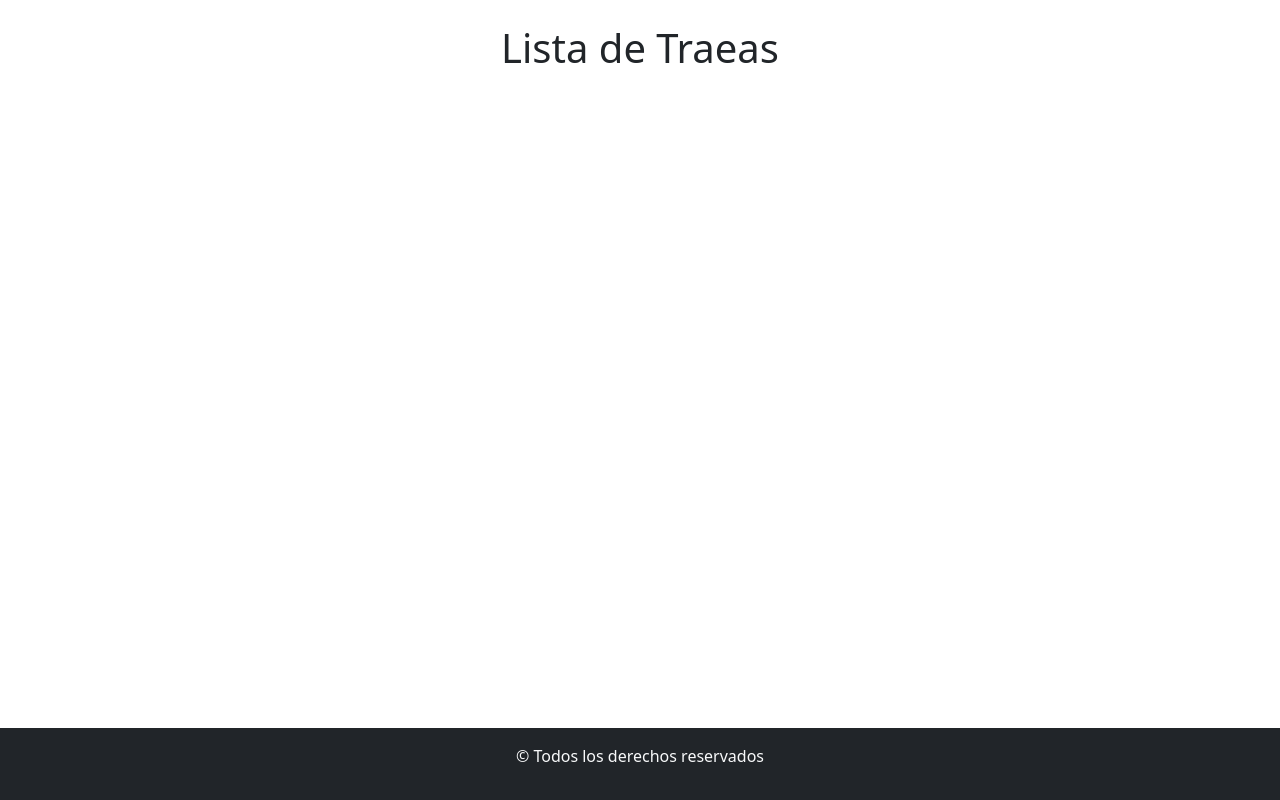
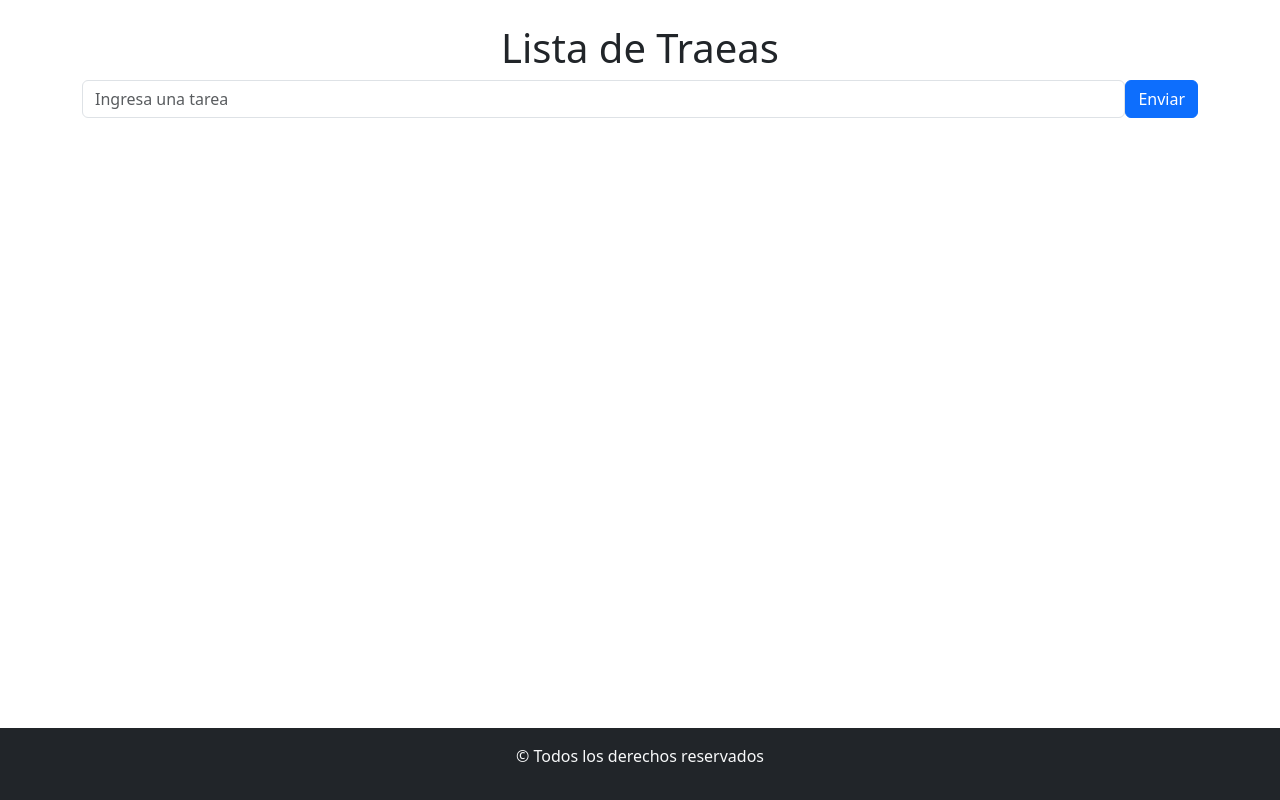
Before and after one commit to Lucaspozziok64/listaTareas-ReactVite, a React (Vite) app: page / in a window 1280 px wide. Built offline with nearby package versions, Linux system fonts and the light colour scheme.

Commit message:
agregue el maquetado del componente formulario

```diff
--- a/src/App.jsx
+++ b/src/App.jsx
@@ -1,5 +1,6 @@
 import './App.css'
 import 'bootstrap/dist/css/bootstrap.min.css';
+import FormularioTareas from './components/FormularioTareas';
 
 function App() {
 
@@ -7,6 +8,7 @@ function App() {
     <>
       <main className='container my-4'>
         <h1 className='text-center'>Lista de Traeas</h1>
+        <FormularioTareas />
       </main>
       <footer className='bg-dark text-light text-center py-3'>
         <p>&copy; Todos los derechos reservados</p>
--- a/src/components/FormularioTareas.jsx
+++ b/src/components/FormularioTareas.jsx
@@ -1,5 +1,17 @@
+import { Button } from 'react-bootstrap';
+import Form from 'react-bootstrap/Form';
+
 const FormularioTareas = () => {
-  return <div></div>;
+  return (
+    <div>
+      <Form>
+        <Form.Group className="mb-3 d-flex">
+          <Form.Control type="text" placeholder="Ingresa una tarea" />
+          <Button variant='primary'>Enviar</Button>
+        </Form.Group>
+      </Form>
+    </div>
+  );
 };
 
 export default FormularioTareas;
```
